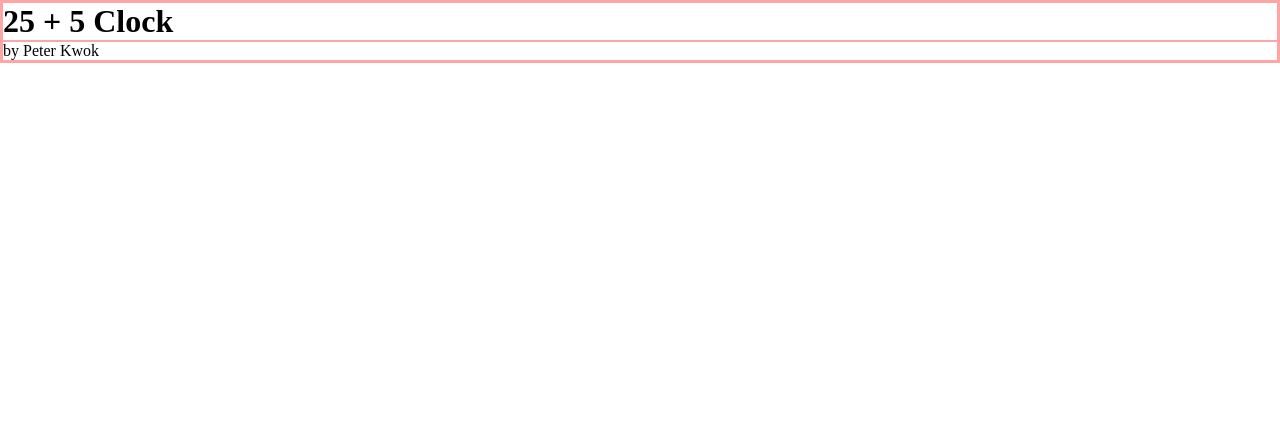
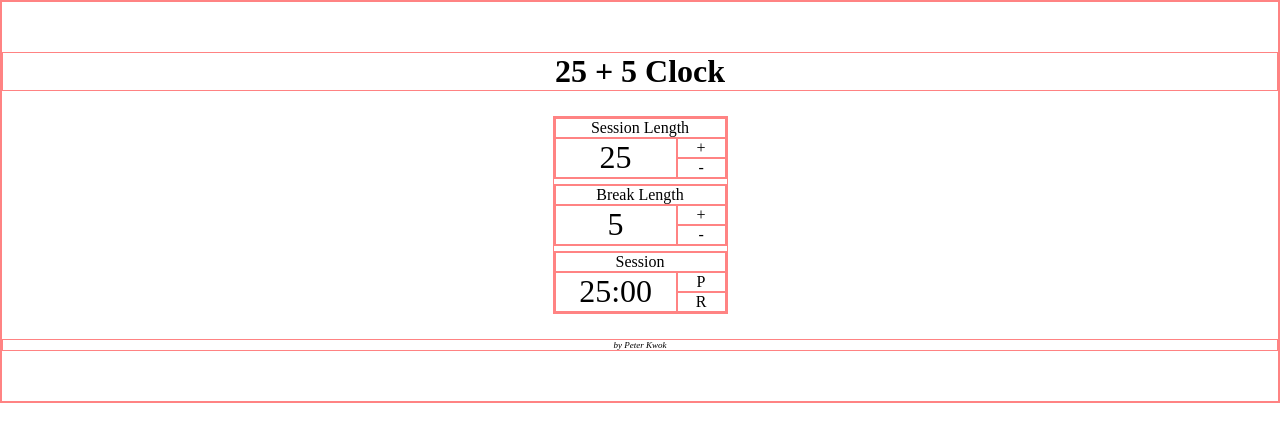
Before and after one commit to PeterKwok1/FCC-Project-25-5-Clock, a plain HTML site: page Js/index.html in a window 1280 px wide. Drawn offline with nearby package versions, Linux system fonts and the light colour scheme.

Commit message:
setup html and css

```diff
--- a/Js/app/scss/_globals.scss
+++ b/Js/app/scss/_globals.scss
@@ -2,5 +2,48 @@
     box-sizing: border-box;
     margin: 0;
     padding: 0;
-    border: 1px solid rgb(255, 165, 165);
+    border: 1px solid rgba(255, 0, 0, 0.486);
 }
+
+h1 {
+    text-align: center;
+    margin: 50px 0 25px 0;
+}
+
+#clock-wrapper {
+    width: 175px;
+    margin: 0 auto 25px auto;
+    display: flex;
+    flex-direction: column;
+    gap: 5px;
+}
+
+.wrapper {
+    display: grid;
+    grid-template-columns: 5fr 2fr;
+    grid-template-rows: 1fr 1fr 1fr;
+}
+
+.label {
+    text-align: center;
+    grid-column: 1 / 3;
+}
+
+.length {
+    grid-row: 2 / 4;
+    display: flex;
+    justify-content: center;
+    font-size: xx-large;
+}
+
+.btn {
+    display: flex;
+    justify-content: center;
+}
+
+#by {
+    margin: 0 0 50px 0;
+    text-align: center;
+    font-size: xx-small;
+    font-style: italic;
+}
--- a/Js/index.html
+++ b/Js/index.html
@@ -11,9 +11,30 @@
 
 <body>
     <h1>25 + 5 Clock</h1>
+    <div id="clock-wrapper">
+        <div id="session-wrapper" class="wrapper">
+            <div id="session-label" class="label">Session Length</div>
+            <div id="session-length" class="length">25</div>
+            <div id="session-increment" class="btn">+</div>
+            <div id="session-decrement" class="btn">-</div>
+        </div>
+        <div id="break-wrapper" class="wrapper">
+            <div id="break-label" class="label">Break Length</div>
+            <div id="break-length" class="length">5</div>
+            <div id="break-increment" class="btn">+</div>
+            <div id="break-decrement" class="btn">-</div>
+        </div>
+        <div id="timer-wrapper" class="wrapper">
+            <div id="timer-label" class="label">Session</div>
+            <div id="time-left" class="length">25:00</div>
+            <div id="time_stop" class="btn">P</div>
+            <div id="reset" class="btn">R</div>
+        </div>
+    </div>
 
     <p id="by">by Peter Kwok</p>
     <script src="app/js/script.js"></script>
+    <script src="https://cdn.freecodecamp.org/testable-projects-fcc/v1/bundle.js"></script>
 </body>
 
 </html>
```
Also changed, not shown: Js/app/scss/style.css, 1 other file.
